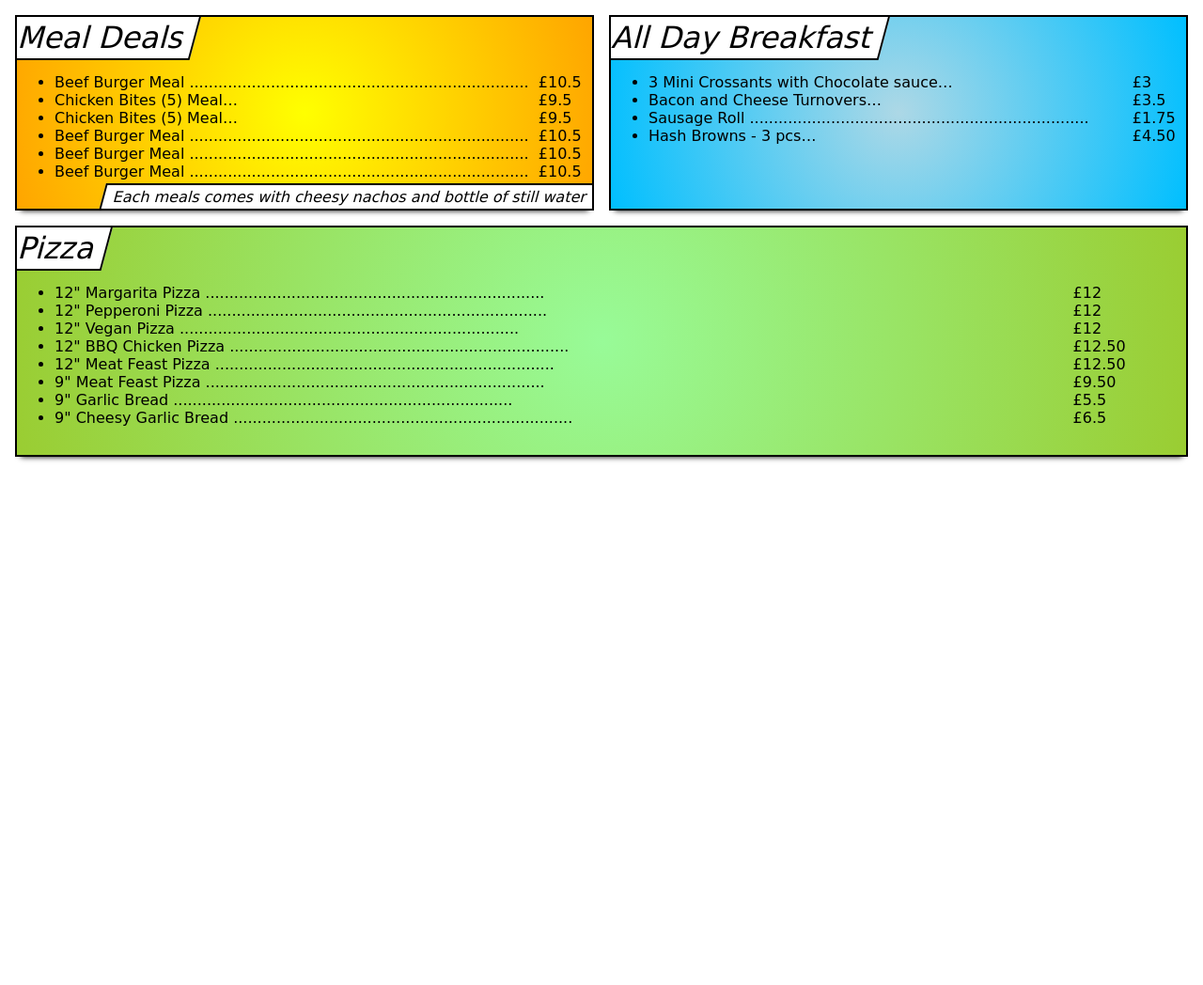
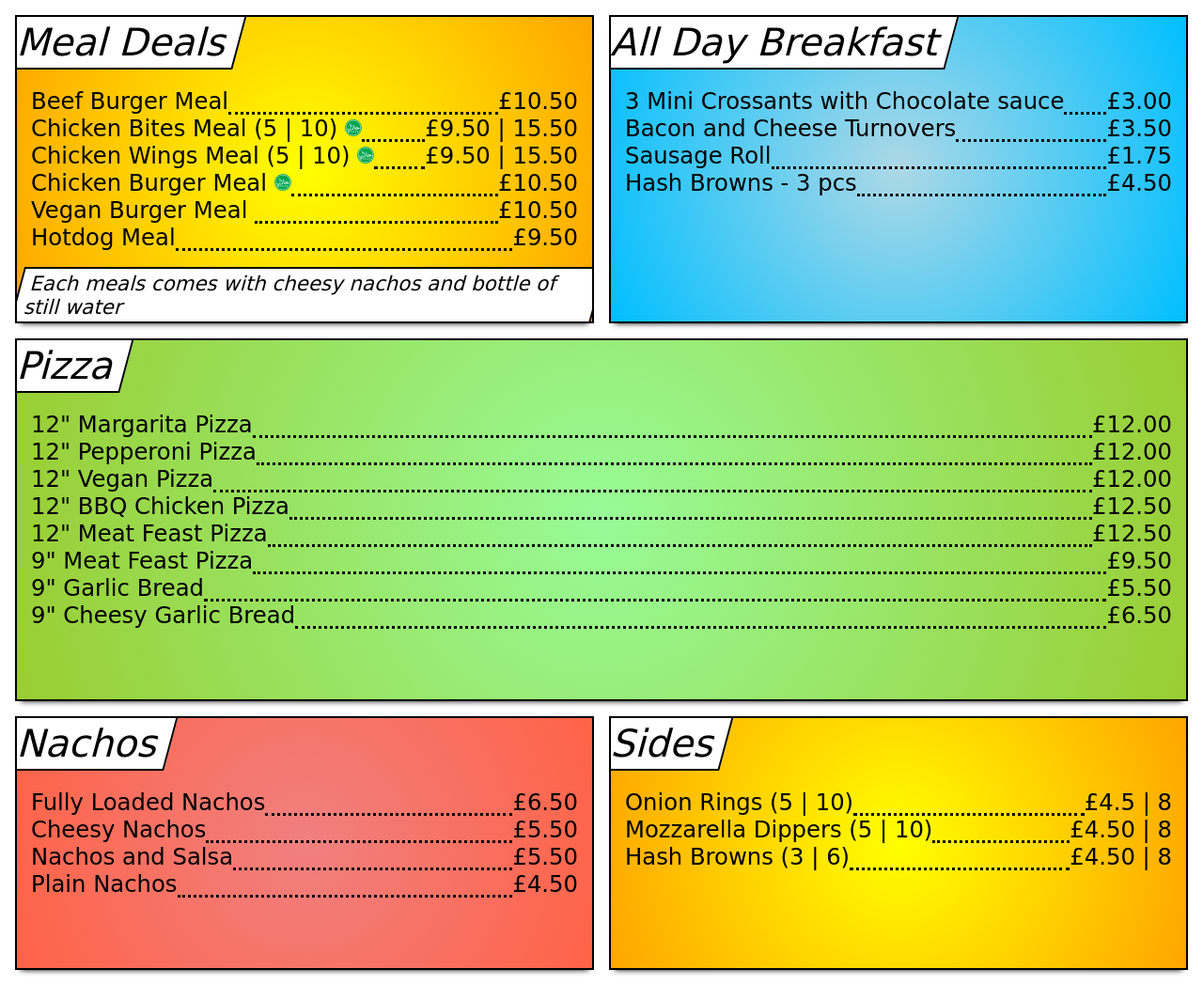
Before and after one commit to flipoutCroydon/FOMenu, a plain HTML site: page index.html in a window 1280 px wide. Shown: the whole page at 94% size. Before the commit the page ends 800 px from the top, so only its background shows below. Drawn offline with Linux system fonts and the light colour scheme.

Commit message:
final touches
fist static design

```diff
--- a/index.html
+++ b/index.html
@@ -14,38 +14,53 @@
             <ul class="foods">
               <li>
                 <div class="food_item">
-                  <div class="item">Beef Burger Meal</div>
-                  <div class="price">10.5</div>
+                  <div class="item">Beef Burger Meal
+                  </div>
+                  <div class="divider"></div>
+                  <div class="price">10.50</div>
                 </div>
               </li>
               <li>
                 <div class="food_item">
-                  <div class="item">Chicken Bites (5) Meal</div>
-                  <div class="price">9.5</div>
+                  <div class="item">Chicken Bites Meal (5 | 10)
+                    <img class="item_symbol halal" src="assets/images/Halal_logo.svg" alt="">
+                  </div>
+                  <div class="divider"></div>
+                  <div class="price">9.50 | 15.50</div>
                 </div>
               </li>
               <li>
                 <div class="food_item">
-                  <div class="item">Chicken Bites (5) Meal</div>
-                  <div class="price">9.5</div>
+                  <div class="item">Chicken Wings Meal (5 | 10)
+                    <img class="item_symbol halal" src="assets/images/Halal_logo.svg" alt="">
+                  </div>
+                  <div class="divider"></div>
+                  <div class="price">9.50 | 15.50</div>
                 </div>
               </li>
               <li>
                 <div class="food_item">
-                  <div class="item">Beef Burger Meal</div>
-                  <div class="price">10.5</div>
+                  <div class="item">Chicken Burger Meal
+                    <img class="item_symbol halal" src="assets/images/Halal_logo.svg" alt="">
+                  </div>
+                  <div class="divider"></div>
+                  <div class="price">10.50</div>
                 </div>
               </li>
               <li>
                 <div class="food_item">
-                  <div class="item">Beef Burger Meal</div>
-                  <div class="price">10.5</div>
+                  <div class="item">Vegan Burger Meal
+                    <img class="item_symbol vegan" src="" alt="">
+                  </div>
+                  <div class="divider"></div>
+                  <div class="price">10.50</div>
                 </div>
               </li>
               <li>
                 <div class="food_item">
-                  <div class="item">Beef Burger Meal</div>
-                  <div class="price">10.5</div>
+                  <div class="item">Hotdog Meal</div>
+                  <div class="divider"></div>
+                  <div class="price">9.50</div>
                 </div>
               </li>
             </ul>
@@ -57,24 +72,28 @@
               <li>
                 <div class="food_item">
                   <div class="item">3 Mini Crossants with Chocolate sauce</div>
-                  <div class="price">3</div>
+                  <div class="divider"></div>
+                  <div class="price">3.00</div>
                 </div>
               </li>
               <li>
                 <div class="food_item">
                   <div class="item">Bacon and Cheese Turnovers</div>
-                  <div class="price">3.5</div>
+                  <div class="divider"></div>
+                  <div class="price">3.50</div>
                 </div>
               </li>
               <li>
                 <div class="food_item">
                   <div class="item">Sausage Roll</div>
+                  <div class="divider"></div>
                   <div class="price">1.75</div>
                 </div>
               </li>
               <li>
                 <div class="food_item">
                   <div class="item">Hash Browns - 3 pcs</div>
+                  <div class="divider"></div>
                   <div class="price">4.50</div>
                 </div>
               </li>
@@ -87,30 +106,35 @@
               <li>
                 <div class="food_item">
                   <div class="item">12" Margarita Pizza</div>
-                  <div class="price">12</div>
+                  <div class="divider"></div>
+                  <div class="price">12.00</div>
                 </div>
               </li>
               <li>
                 <div class="food_item">
                   <div class="item">12" Pepperoni Pizza</div>
-                  <div class="price">12</div>
+                  <div class="divider"></div>
+                  <div class="price">12.00</div>
                 </div>
               </li>
               <li>
                 <div class="food_item">
                   <div class="item">12" Vegan Pizza</div>
-                  <div class="price">12</div>
+                  <div class="divider"></div>
+                  <div class="price">12.00</div>
                 </div>
               </li>
               <li>
                 <div class="food_item">
                   <div class="item">12" BBQ Chicken Pizza</div>
+                  <div class="divider"></div>
                   <div class="price">12.50</div>
                 </div>
               </li>
               <li>
                 <div class="food_item">
                   <div class="item">12" Meat Feast Pizza</div>
+                  <div class="divider"></div>
                   <div class="price">12.50</div>
                 </div>
               </li>
@@ -118,23 +142,87 @@
               <li>
                 <div class="food_item">
                   <div class="item">9" Meat Feast Pizza</div>
+                  <div class="divider"></div>
                   <div class="price">9.50</div>
                 </div>
               </li>
               <li>
                 <div class="food_item">
                   <div class="item">9" Garlic Bread</div>
-                  <div class="price">5.5</div>
+                  <div class="divider"></div>
+                  <div class="price">5.50</div>
                 </div>
               </li>
               <li>
                 <div class="food_item">
                   <div class="item">9" Cheesy Garlic Bread</div>
-                  <div class="price">6.5</div>
+                  <div class="divider"></div>
+                  <div class="price">6.50</div>
                 </div>
               </li>
             </ul>
           </div>
+          <div class="panel">
+            <p class="text top-left">Nachos</p>
+            <ul class="foods">
+              <li>
+                <div class="food_item">
+                  <div class="item">Fully Loaded Nachos</div>
+                  <div class="divider"></div>
+                  <div class="price">6.50</div>
+                </div>
+              </li>
+              <li>
+                <div class="food_item">
+                  <div class="item">Cheesy Nachos</div>
+                  <div class="divider"></div>
+                  <div class="price">5.50</div>
+                </div>
+              </li>
+              <li>
+                <div class="food_item">
+                  <div class="item">Nachos and Salsa</div>
+                  <div class="divider"></div>
+                  <div class="price">5.50</div>
+                </div>
+              </li>
+              <li>
+                <div class="food_item">
+                  <div class="item">Plain Nachos</div>
+                  <div class="divider"></div>
+                  <div class="price">4.50</div>
+                </div>
+              </li>
+            </ul>
+          </div>
+
+          <div class="panel">
+            <p class="text top-left">Sides</p>
+            <ul class="foods">
+              <li>
+                <div class="food_item">
+                  <div class="item">Onion Rings (5 | 10)</div>
+                  <div class="divider"></div>
+                  <div class="price">4.5 | 8</div>
+                </div>
+              </li>
+              <li>
+                <div class="food_item">
+                  <div class="item">Mozzarella Dippers (5 | 10)</div>
+                  <div class="divider"></div>
+                  <div class="price">4.50 | 8</div>
+                </div>
+              </li>
+              <li>
+                <div class="food_item">
+                  <div class="item">Hash Browns (3 | 6)</div>
+                  <div class="divider"></div>
+                  <div class="price">4.50 | 8</div>
+                </div>
+              </li>
+            </ul>
+          </div>
+
       </article>
 </body>
 </html>
--- a/style.css
+++ b/style.css
@@ -1,6 +1,9 @@
 html, body {
     margin:0;
     padding:0;
+  }
+  ul {
+    list-style: none;
   }
 
   .comic {
@@ -8,6 +11,7 @@ html, body {
     flex-wrap:wrap;
     font-family:'Comic Sans', cursive;
     padding:1vmin;
+    font-size-adjust: 0.75;
   }
 
   .panel {
@@ -21,6 +25,9 @@ html, body {
     overflow:hidden;
     position:relative;
   }
+  .panel:nth-child(3) {
+  flex-basis: 100vh;
+}
 
   .text {
     background-color:#fff;
@@ -38,7 +45,7 @@ html, body {
   }
 
   .bottom-right {
-    margin-top: 0%;
+    margin-top: 10%;
     bottom:-2px;
     position:absolute;
     right:-6px;
@@ -80,6 +87,9 @@ html, body {
     transform:skew(-15deg);
     width:0;
   }
+  .item>.item_symbol{
+    height: 1em;
+  }
 
   .panel {
     flex-basis: 40vw;
@@ -104,23 +114,30 @@ html, body {
   }
   .foods{
     margin-top: 60px;
-    margin-bottom: 30px;
+    margin-bottom: 60px;
+    margin-right: auto;
+    padding: 15px;
+  }
+  .vegan{
+    background-image: url('assets/images/vegan_icon.svg');
+    background-size: contain;
+    background-repeat: no-repeat;
   }
   .food_item{
     display: flex;
+    width: 100%;
   }
-  .food_item > .item:after{ content:" .......................................................................";}
   .food_item > .item{
-    flex-basis: 90%;
-    max-width: 90%;
-    text-overflow: ellipsis;
-    overflow: hidden;
-   display: -webkit-box;
-   -webkit-line-clamp: 1; /* number of lines to show */
-           line-clamp: 1;
-   -webkit-box-orient: vertical;
+    font-size: large;
+    white-space: nowrap;
   }
+  .food_item > .divider{
+    flex: 1;
+    border-bottom: 3px dotted black;
+}
   .food_item > .price{
-    flex-basis: 10%;
+    margin-left: auto;
+    font-size: large;
+    margin-right: 0;
   }
   .price:before{content: "£";}
```
Also changed, not shown: assets/images/Halal_logo.svg (added), assets/images/ninja1.png (added), assets/images/ninja2.png (added), assets/images/ninja3.png (added), assets/images/ninja4.png (added), assets/images/shuriken.png (added), assets/images/vegan_icon.svg (added).
